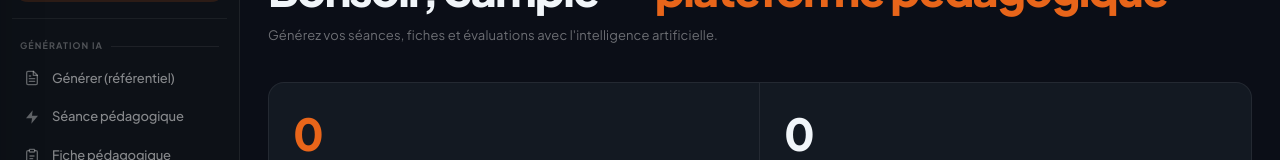
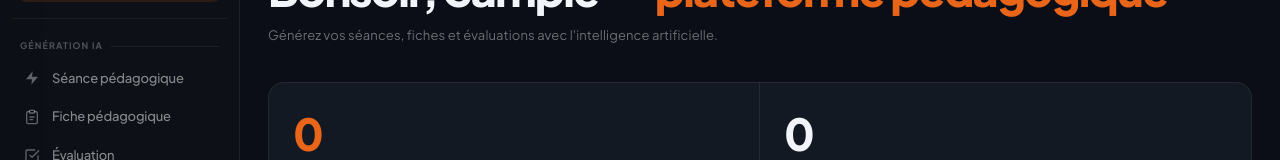
Before and after one commit to ezzouhir2122-wq/generateur-seances-ofppt, a Next.js app: page / in a window 1280 px wide. Shown: the part 140-300 px from the top of the page. Built offline with nearby package versions, Linux system fonts and the light colour scheme; no server answers; the database is empty; sample sign-in values are in the browser's storage.

Commit message:
feat(nav): supprimer entree Generer (referentiel) du menu lateral

```diff
--- a/src/components/ui/NavSidebar.tsx
+++ b/src/components/ui/NavSidebar.tsx
@@ -96,7 +96,6 @@ const navSections = [
     id: "generation",
     label: "Génération IA",
     items: [
-      { href: "/referentiel/generer", label: "Générer (référentiel)", icon: <RefIcon />, exact: true },
       { href: "/seances", label: "Séance pédagogique", icon: <SeanceIcon />, exact: false },
       { href: "/fiches", label: "Fiche pédagogique", icon: <FicheIcon />, exact: true },
       { href: "/evaluations", label: "Évaluation", icon: <EvalIcon />, exact: false },
```
